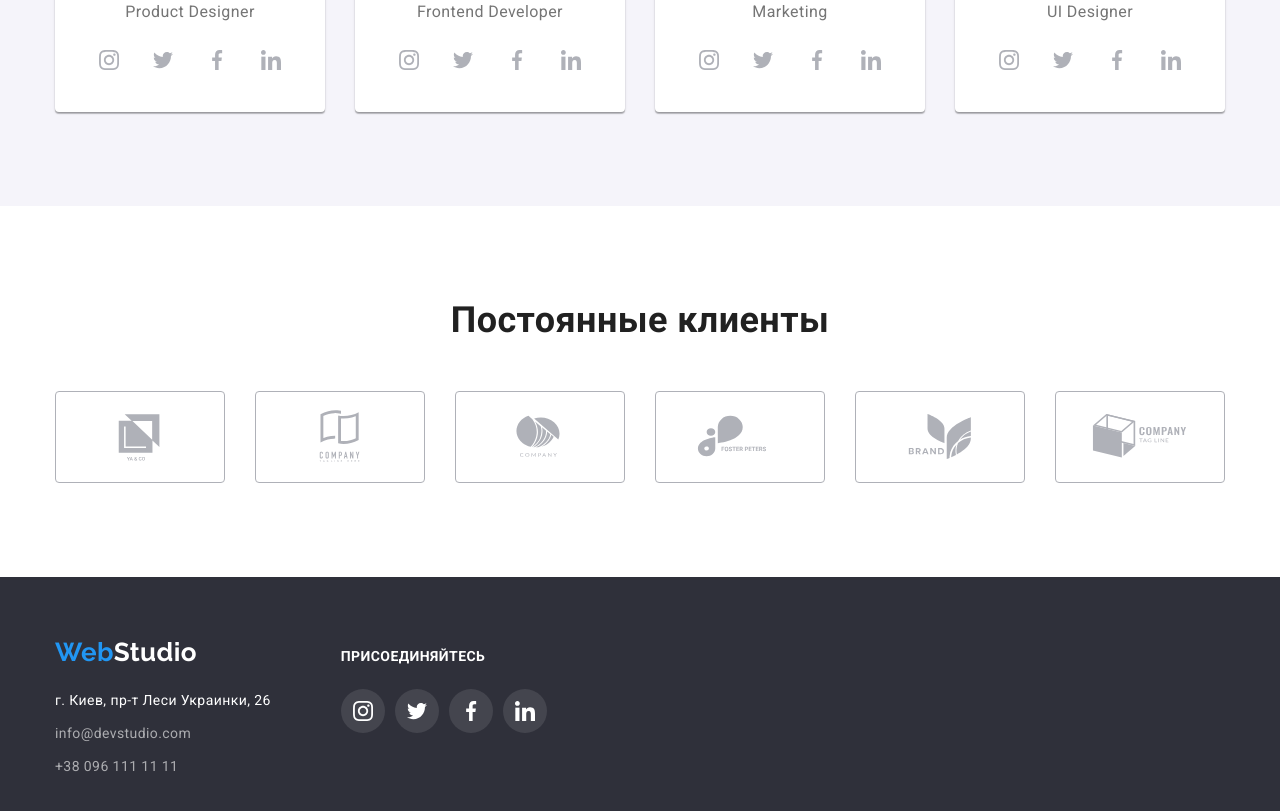
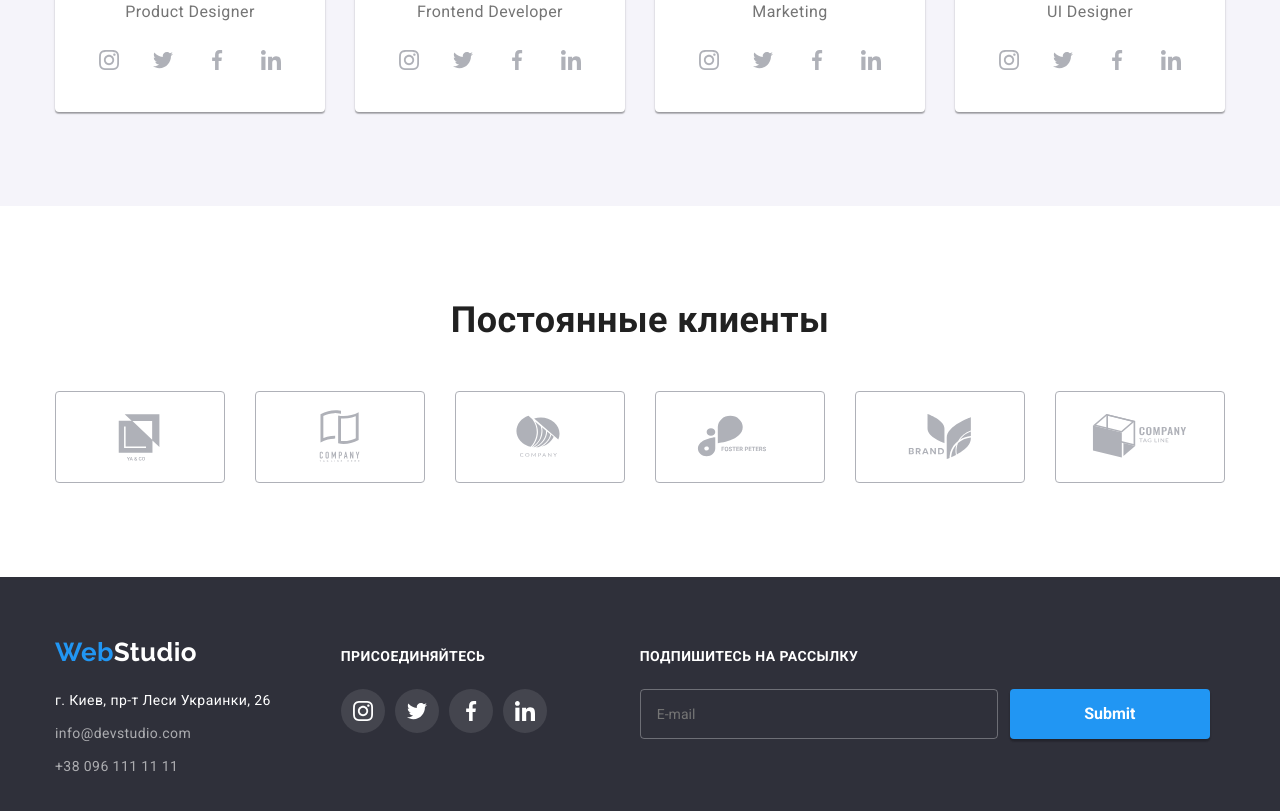
Before and after one commit to vvdiduh/goit-markup-hw-06, a plain HTML site: page index.html in a window 1280 px wide. Shown: the part 2097-2908 px from the top of the page. Drawn offline with nearby package versions, Linux system fonts and the light colour scheme.

Commit message:
add futer form

```diff
--- a/css/styles.css
+++ b/css/styles.css
@@ -655,6 +655,32 @@ footer {
     background-color: var(--color-hover);
 }
 
+.subscription {
+    margin-left: 93px;
+}
+.subscription-form {
+    display: flex;
+}
+
+
+.subscription p{
+    font-weight: 700;
+    letter-spacing: 0.03em;
+    text-transform: uppercase;
+    color: var(--background-main);
+    margin-bottom: 20px;
+}
+
+.subscription-input {
+    width: 358px;
+    height: 50px;
+    border: 1px solid rgba(255, 255, 255, 0.3);
+    border-radius: 4px;
+    background-color: transparent;
+    padding-left: 16px;
+    margin-right: 12px;
+}
+
 .backdrop {
     width: 100%;
     height: 100%;
--- a/index.html
+++ b/index.html
@@ -341,6 +341,13 @@
                         </a></li>
                 </ul>
             </div>
+            <div class="subscription">
+                <p>Подпишитесь на рассылку</p>
+                <form class="subscription-form">
+                    <input type="text" placeholder="E-mail" class="subscription-input">
+                    <input type="submit" class="btn-form" placeholder="Подписаться">
+                </form>
+            </div>
         </div>
     </footer>
     <div class="backdrop is-hidden" data-modal>
@@ -375,8 +382,8 @@
                 </div>
                 <label for="user-comment" class="modal-lable">Комментарий</label>
                 <textarea class="user-comment" name="user-comment" id="user-comment"></textarea>
-                    <input type="checkbox" id="contract-check" class="contract-check-text">
-                    <label for="contract-check" class="contract-check">
+                <input type="checkbox" id="contract-check" class="contract-check-text">
+                <label for="contract-check" class="contract-check">
                     Соглашаюсь с рассылкой и принимаю <span class="contract">Условия договора</span>
                 </label>
                 <input type="submit" class="btn-form">
```
